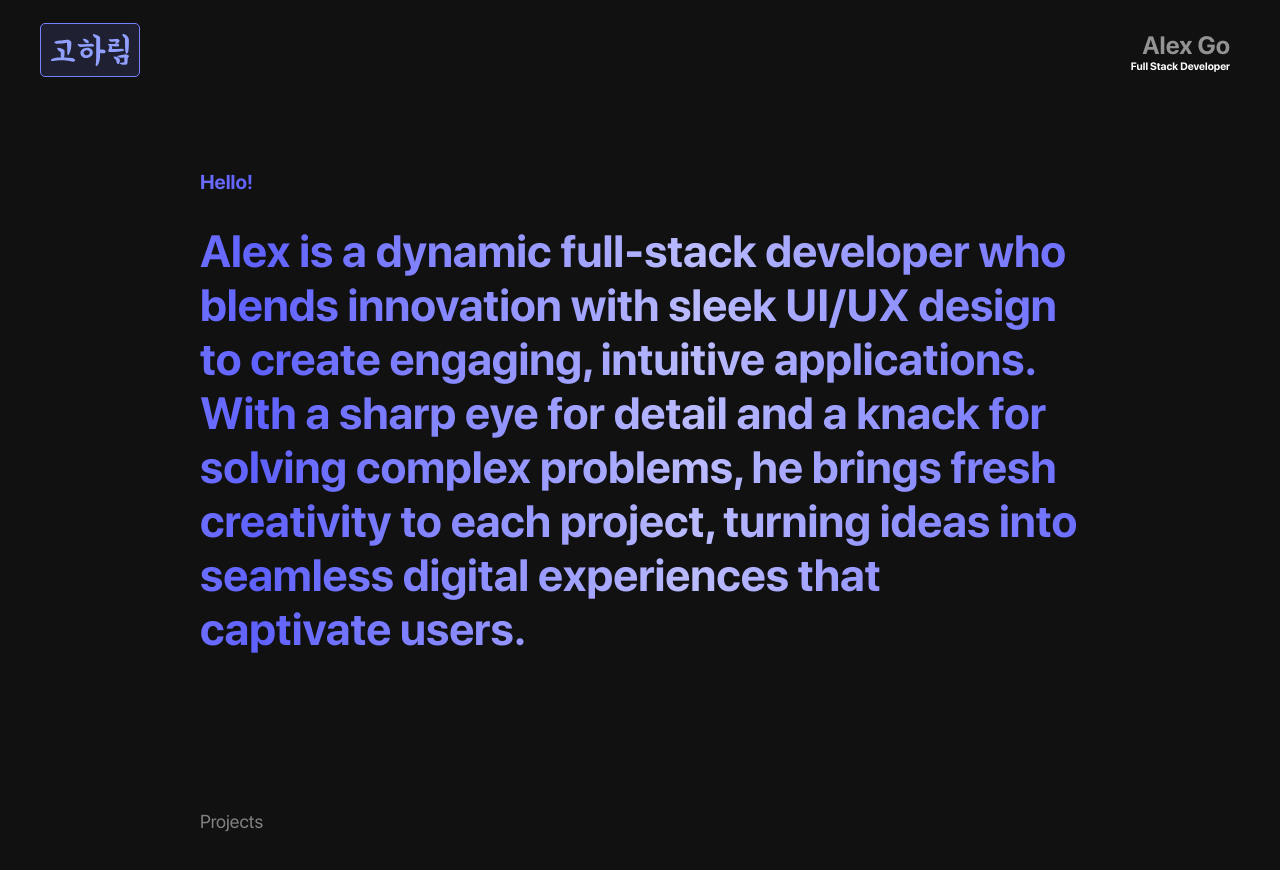
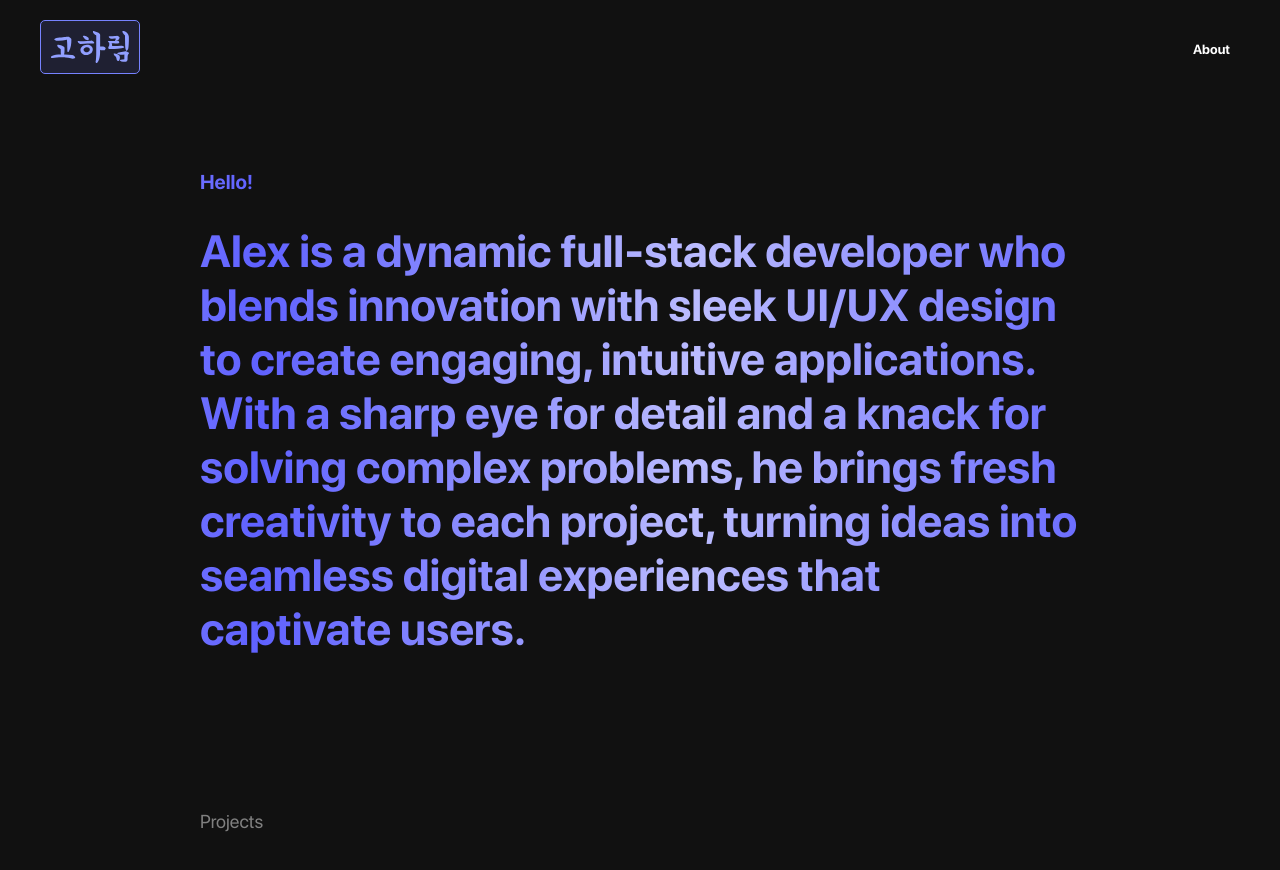
Before and after one commit to kimchicecream/kimchicecream.github.io, a React (Create React App) app: page / in a window 1280 px wide. Shown: the top 870 px of the page. Built offline with nearby package versions, Linux system fonts and the light colour scheme.

Commit message:
added lazy loading

```diff
--- a/src/components/Homepage/Homepage.jsx
+++ b/src/components/Homepage/Homepage.jsx
@@ -75,7 +75,7 @@ function Homepage() {
                                     </div>
                                     <div className='search-bar'></div>
                                 </div>
-                                <img src='/riddym/riddym-sample.png' alt='riddym'/>
+                                <img src='/riddym/riddym-sample.png' alt='riddym' loading="lazy"/>
                             </div>
                         </div>
                     </div>
@@ -99,7 +99,7 @@ function Homepage() {
                                     </div>
                                     <div className='search-bar'></div>
                                 </div>
-                                <img src='/babbl/babbl-sample.png' alt='riddym'/>
+                                <img src='/babbl/babbl-sample.png' alt='riddym' loading="lazy"/>
                             </div>
                         </div>
                     </div>
@@ -123,7 +123,7 @@ function Homepage() {
                                     </div>
                                     <div className='search-bar'></div>
                                 </div>
-                                <img src='/fortbnb/fortbnb-homepage.png' alt='riddym'/>
+                                <img src='/fortbnb/fortbnb-homepage.png' alt='riddym' loading="lazy"/>
                             </div>
                         </div>
                     </div>
--- a/src/components/Navigation/Navigation.jsx
+++ b/src/components/Navigation/Navigation.jsx
@@ -15,8 +15,8 @@ function Navigation() {
                     <img src='/portfolio_logo.svg' alt='Logo' className='logo'/>
                 </div>
                 <div className='about' onClick={handleAboutClick}>
-                    <h3>Alex Go</h3>
-                    <h6>Full Stack Developer</h6>
+                    <h5>About</h5>
+                    {/* <h6>Full Stack Developer</h6> */}
                 </div>
             </div>
         </div>
```
